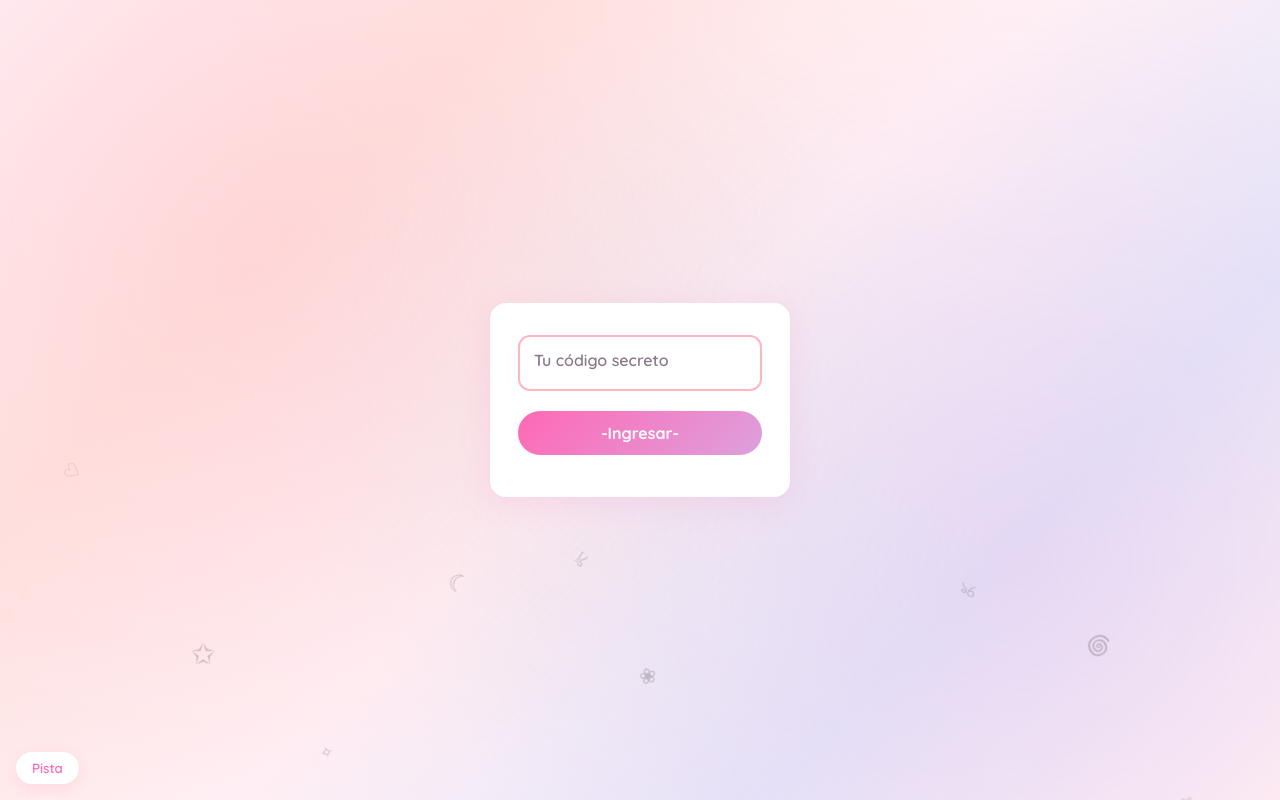
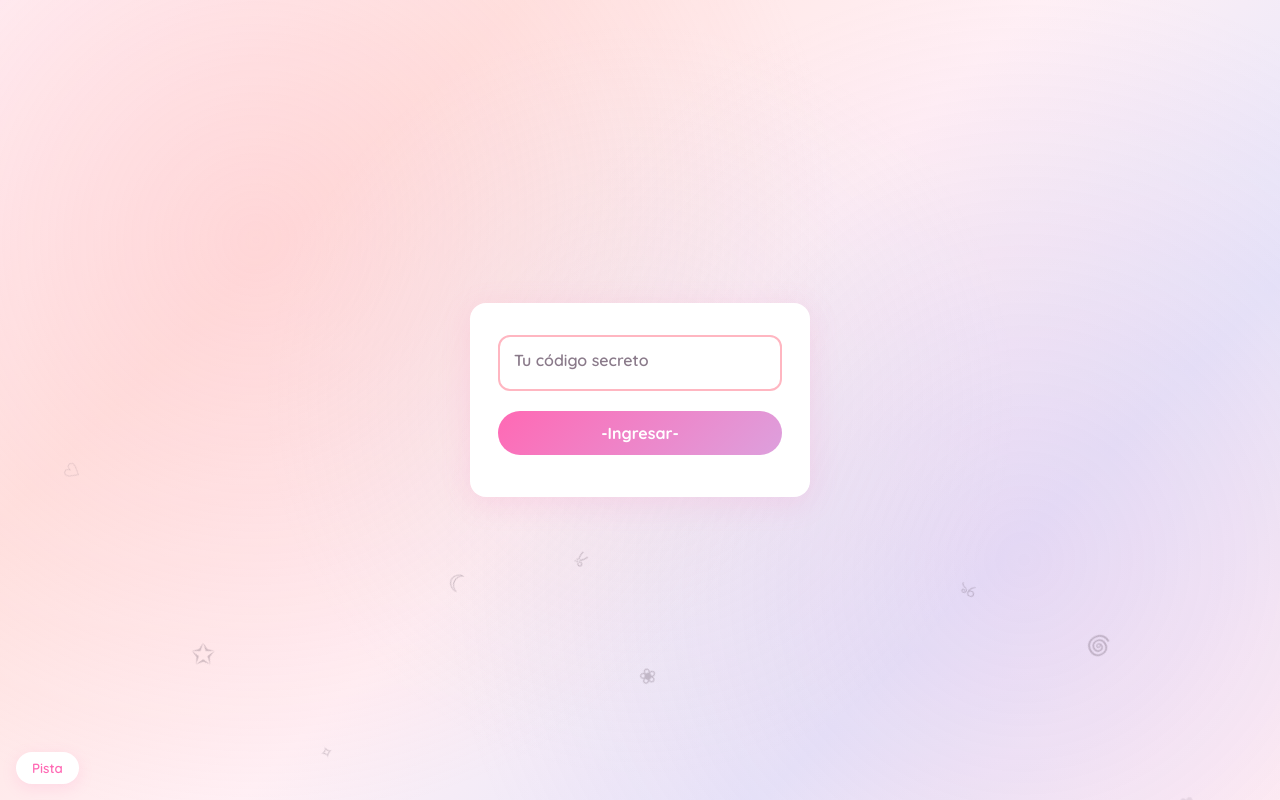
Before and after one commit to fobicho/L0V3, a website: page frontend/login.html in a window 1280 px wide. Drawn offline with nearby package versions, Linux system fonts and the light colour scheme.

Commit message:
fix: css celular

```diff
--- a/frontend/css/style.css
+++ b/frontend/css/style.css
@@ -315,15 +315,18 @@ nav a:hover, nav button:hover {
 
 /* Login */
 .login-container {
-  max-width: 340px;
-  width: 100%;
-  margin: 0 auto;
-  padding: 0 20px;
-  min-height: 100dvh;
-  display: flex;
-  flex-direction: column;
-  justify-content: center;
-  align-items: center;
+  position: fixed;
+  inset: 0;
+  width: auto;
+  height: 100dvh;
+  margin: 0;
+  padding: max(16px, env(safe-area-inset-top))
+           max(20px, env(safe-area-inset-right))
+           max(16px, env(safe-area-inset-bottom))
+           max(20px, env(safe-area-inset-left));
+  display: grid;
+  place-items: center;
+  overflow-y: auto;
 }
 
 .logout-fixed {
@@ -412,6 +415,7 @@ nav a:hover, nav button:hover {
 
 .login-box {
   width: 100%;
+  max-width: 340px;
   background: var(--blanco);
   border-radius: var(--radio);
   padding: 32px 28px;
@@ -715,10 +719,11 @@ nav a:hover, nav button:hover {
 /* Responsive */
 @media (max-width: 768px) {
   .login-container {
-    max-width: 420px;
-    padding: 20px 16px;
+    padding-left: max(16px, env(safe-area-inset-left));
+    padding-right: max(16px, env(safe-area-inset-right));
   }
   .login-box {
+    max-width: 360px;
     padding: 28px 20px;
   }
   header h1 { font-size: 2rem; }
```
